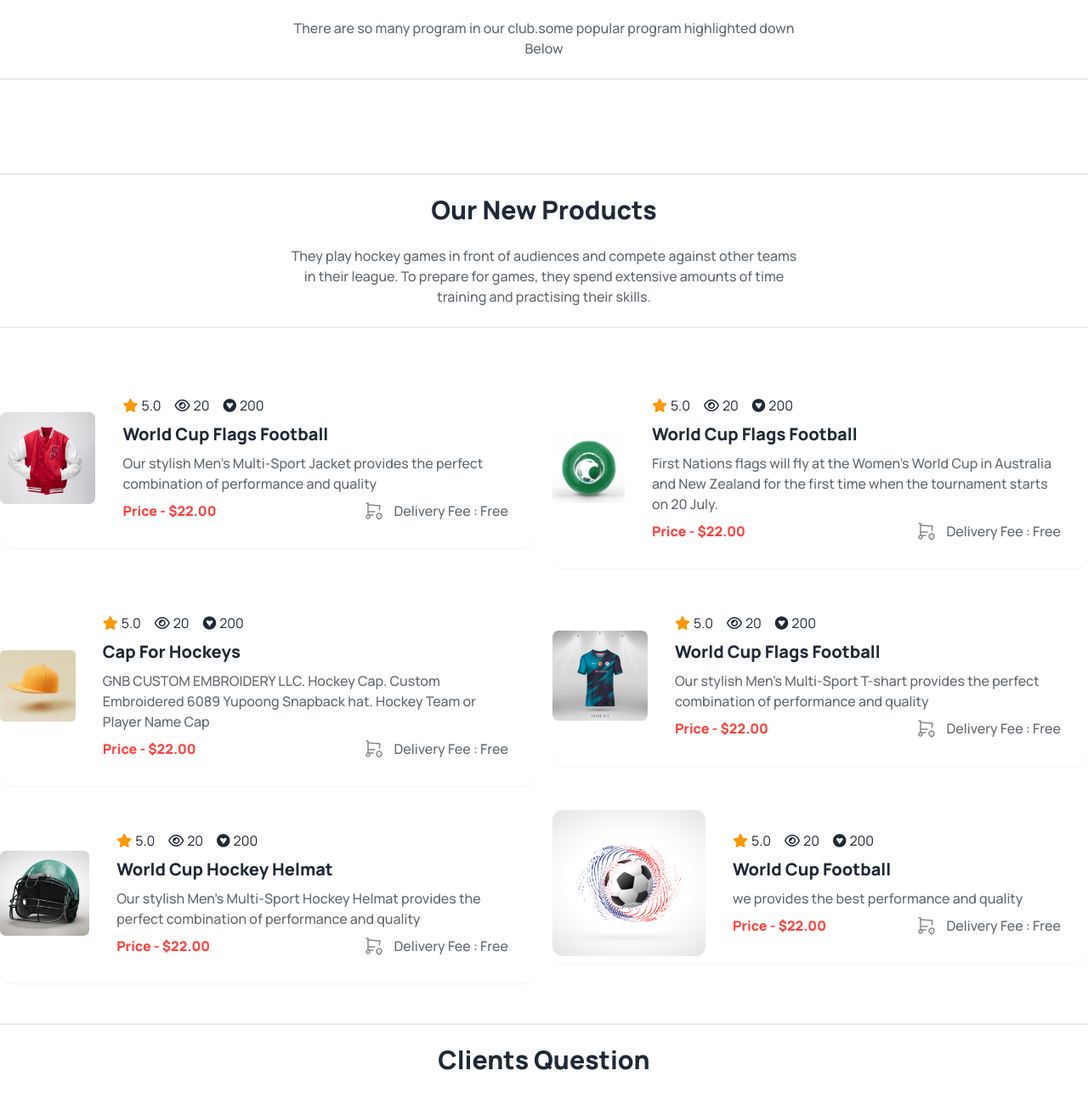
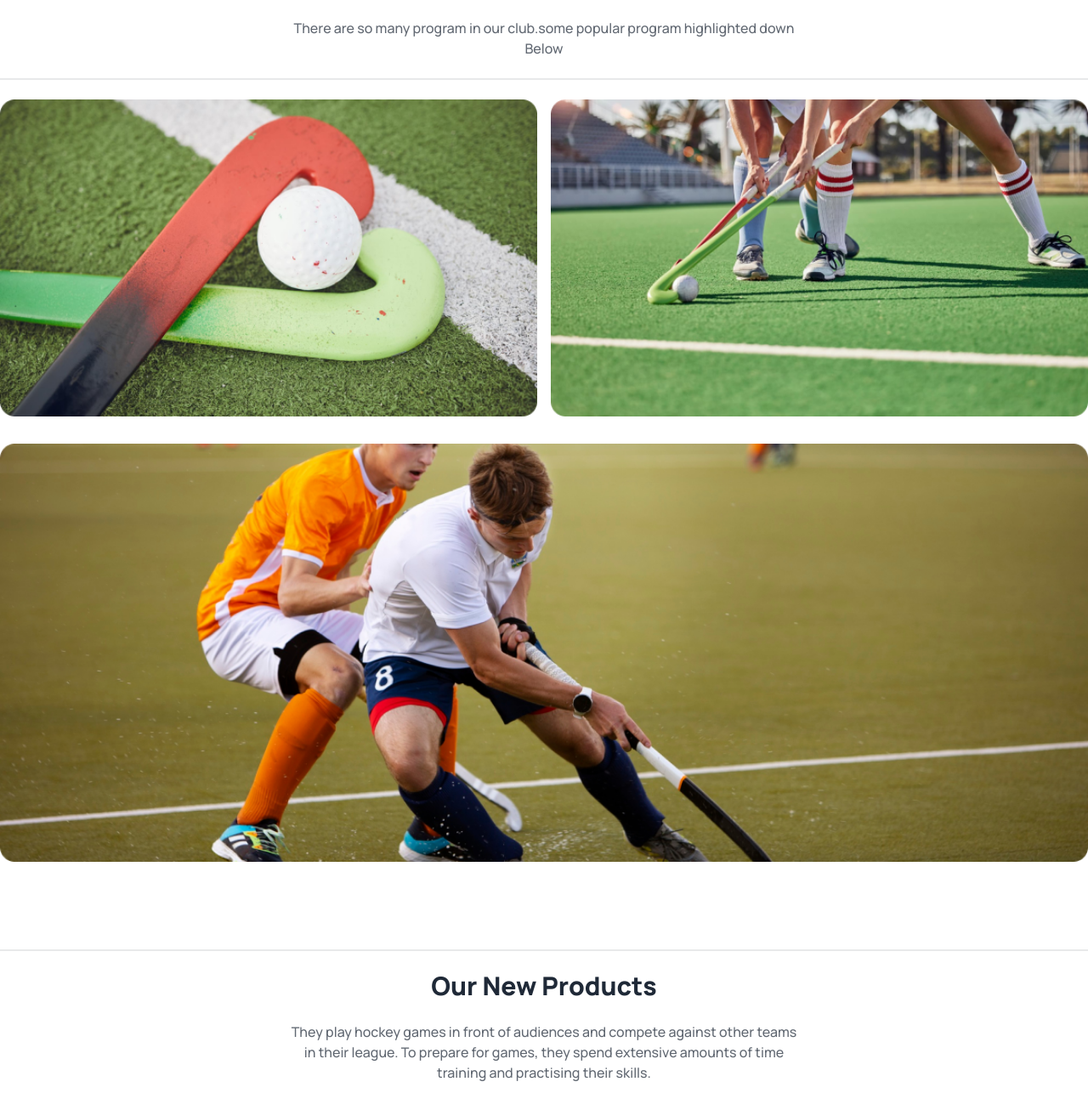
Before and after one commit to ashrafultusar/assignment-3, a plain HTML site: page index.html in a window 1280 px wide. Shown: the part 1229-2515 px from the top of the page at 85% size. Drawn offline with nearby package versions, Linux system fonts and the light colour scheme.

Commit message:
added program grid section

```diff
--- a/index.html
+++ b/index.html
@@ -95,7 +95,7 @@
 
 
         <div class=" space-x-4">
-          <!-- <img src="./Images/search.svg" alt=""> -->
+          <img src="./Images/search.svg" alt="">
           <button class="text-white text-sm font-bold bg-[#FF4240] px-6 py-3 rounded-md ">Get Ticket</button>
         </div>
       </div>
@@ -248,20 +248,24 @@
         popular program highlighted down Below</p>
     </div>
     <div class="divider"></div>
+
+  <!-- Program Sections-->
+
+<section class="md:container md:mx-auto ">
+
+  <div class=" lg:flex gap-4 mt-3 ">
+    <img class="w-[100%] mb-4" src="./Images/2.png" alt="">
+    <img class="w-[100%] mb-4" src="./Images/3.png" alt="">
+ </div>
 </section>
 
 
-  <!-- Program Sections grid-->
+  <section class="md:container md:mx-auto mt-4">
+    <div>
+      <img class="w-[100%]" src="./Images/4.png" alt="">
+    </div>
+  </section>
 
-  <section class="md:container md:mx-auto mt-8 mb-12">
-
-
-
-
-
-
-
-  </section>
 
 
   <!-- Our New Products -->
@@ -527,7 +531,9 @@
             Our Equipment
           </div>
           <div class="collapse-content">
-            <p class="text-[14px] font-normal opacity-70">This usually includes a helmet, shoulder pads/chest protector, elbow pads, mouth guard, protective gloves, heavily padded shorts, a 'jock' athletic protector, shin pads and a neck guard.</p>
+            <p class="text-[14px] font-normal opacity-70">This usually includes a helmet, shoulder pads/chest protector,
+              elbow pads, mouth guard, protective gloves, heavily padded shorts, a 'jock' athletic protector, shin pads
+              and a neck guard.</p>
           </div>
         </div>
         <div class="collapse collapse-plus bg-base-200">
@@ -536,7 +542,8 @@
             Hockey Training
           </div>
           <div class="collapse-content">
-            <p class="text-[14px] font-normal opacity-70">Shop for the best training aids and equipment at Pure Hockey online with the lowest prices guaranteed. Enjoy our fast shipping and unlimited returns.</p>
+            <p class="text-[14px] font-normal opacity-70">Shop for the best training aids and equipment at Pure Hockey
+              online with the lowest prices guaranteed. Enjoy our fast shipping and unlimited returns.</p>
           </div>
         </div>
         <div class="collapse collapse-plus bg-base-200">
@@ -545,7 +552,8 @@
             Private Lessons
           </div>
           <div class="collapse-content">
-            <p class="text-[14px] font-normal opacity-70">The primary qualifications for becoming an ice hockey coach are a bachelor's degree and professional experience in ice hockey.</p>
+            <p class="text-[14px] font-normal opacity-70">The primary qualifications for becoming an ice hockey coach
+              are a bachelor's degree and professional experience in ice hockey.</p>
           </div>
         </div>
 
@@ -556,7 +564,9 @@
               Ski Touring
             </div>
             <div class="collapse-content">
-              <p class="text-[14px] font-normal opacity-70">Ski touring is skiing in the backcountry on unmarked or unpatrolled areas. Touring is typically done off-piste and outside of ski resorts, and may extend over a period of more than one day.</p>
+              <p class="text-[14px] font-normal opacity-70">Ski touring is skiing in the backcountry on unmarked or
+                unpatrolled areas. Touring is typically done off-piste and outside of ski resorts, and may extend over a
+                period of more than one day.</p>
             </div>
           </div>
           <div class="collapse collapse-plus bg-base-200">
@@ -565,7 +575,9 @@
               Booking
             </div>
             <div class="collapse-content">
-              <p class="text-[14px] font-normal opacity-70">No matter what type of matches you would like to be a part of, we bet you we can help you find the details and tickets right here. Just search for Hockey matches happening in India, click on it, and buy the tickets.</p>
+              <p class="text-[14px] font-normal opacity-70">No matter what type of matches you would like to be a part
+                of, we bet you we can help you find the details and tickets right here. Just search for Hockey matches
+                happening in India, click on it, and buy the tickets.</p>
             </div>
           </div>
           <div class="collapse collapse-plus bg-base-200">
@@ -574,7 +586,9 @@
               Pricings
             </div>
             <div class="collapse-content">
-              <p class="text-[14px] font-normal opacity-70">Everything Else ($80 - $200) – There are usually 2-3 other models in a hockey stick line. The feel and performance increase with the price and the weight and durability tend to decrease.</p>
+              <p class="text-[14px] font-normal opacity-70">Everything Else ($80 - $200) – There are usually 2-3 other
+                models in a hockey stick line. The feel and performance increase with the price and the weight and
+                durability tend to decrease.</p>
             </div>
           </div>
         </div>
@@ -674,15 +688,77 @@
   </section>
 
 
+
+  <!-- <footer class="bg-[#131318] h-[254px] text-[#FFF;]">
+
+    <div class="container md:mx-auto mb-10 my-12 flex justify-around">
+
+      <div>
+        <div>
+          <h1 class="text-[28px] font-extrabold text-[#FFF;]">Get In Touch</h1>
+          <p class="text-[16px] font-medium opacity-70 lg:w-[340px]">Dit amet consectetur. Condimentum adipiscing
+            aliquam turpis placerat dolor. Purus urna in sit nullam proin. </p>
+
+          <div class="flex">
+            <img src="./Images/Frame.png" alt="">
+            <p>hockeys@support.com</p>
+          </div>
+
+          <div class="flex">
+            <img src="./Images/Frame (1).png" alt="">
+            <p>(+62) 123-321-543</p>
+          </div>
+        </div>
+      </div>
+
+
+      <div class="grid grid-cols-2">
+        <div>
+          <h3 class="text-[16px] font-bold">Company</h3>
+          <p class="text-[16px] font-medium opacity-70">About us <br>
+            Leadership <br>
+            Careers <br>
+            News & Article <br>
+            Legal Notice</p>
+        </div>
+
+        <div>
+          <h3 class="text-[16px] font-bold">Support</h3>
+          <p class="text-[16px] font-medium opacity-70">Help Center <br>
+            FAQ <br>
+            Ticket Support <br>
+            Contact Us </p>
+
+        </div>
+      </div>
+
+      <div>
+        <div class="">
+          <h3 class="text-[16px] font-bold ">Support</h3>
+          <p class="text-[16px]  font-medium opacity-70">Academy <br>
+            Group Lesson <br>
+            Private Lesson <br>
+            Hockeys for kids <br>
+            Hockeys for Adult </p>
+        </div>
+      </div>
+
+
+    </div>
+
+  </footer> -->
+
+
   <section class="bg-[#131318] h-[254px]">
 
-  <footer class="footer container  md:mx-auto mb-10 my-12 p-10 text-base-content text-[#FFF;]  bg-[#131318]">
+    <footer class="footer container md:mx-auto mb-10 my-12 p-10  text-[#FFF;]  bg-[#131318]">
 
       <!-- foot left -->
 
       <div class="">
         <h1 class="text-[28px] font-extrabold text-[#FFF;]">Get In Touch</h1>
-      <p class="text-[16px] font-medium opacity-70 lg:w-[340px]">Dit amet consectetur. Condimentum  adipiscing aliquam turpis placerat dolor. Purus urna in sit nullam proin. </p>
+        <p class="text-[16px] font-medium opacity-70 lg:w-[340px]">Dit amet consectetur. Condimentum adipiscing aliquam
+          turpis placerat dolor. Purus urna in sit nullam proin. </p>
 
         <div class="flex">
           <img src="./Images/Frame.png" alt="">
```
Lines whose indentation alone changed are shown as unchanged.
